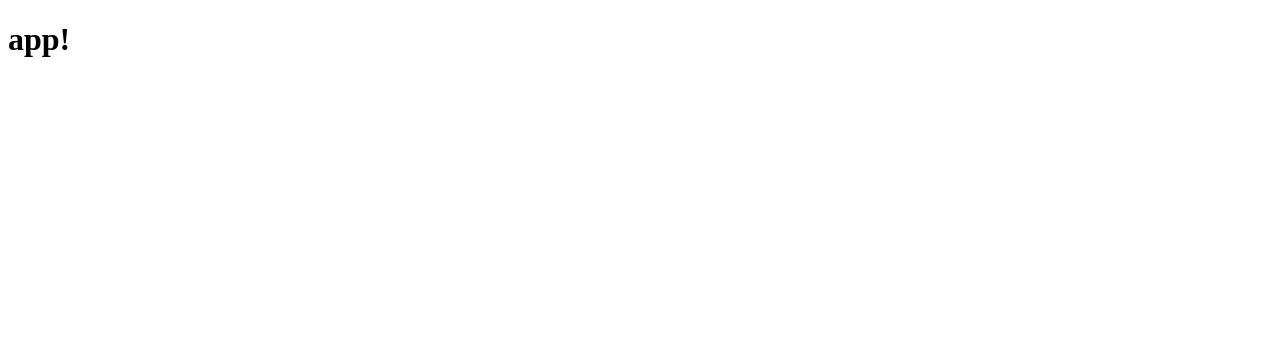
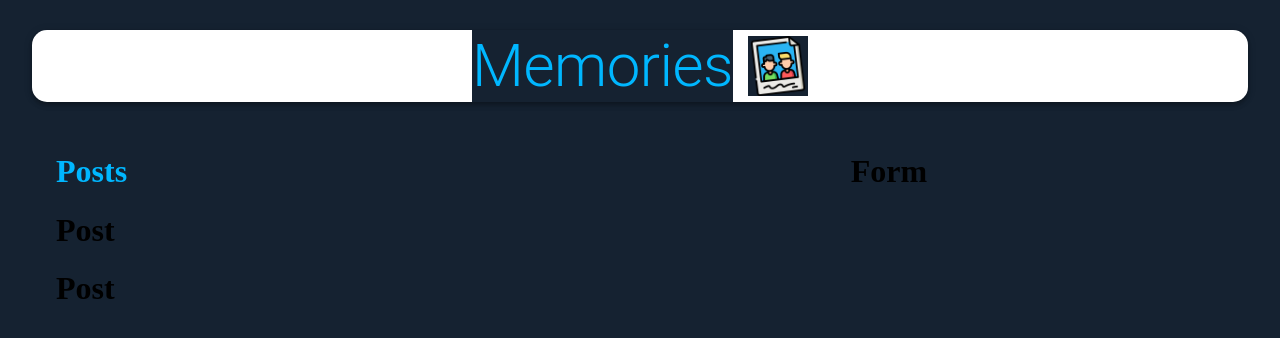
Before and after one commit to isura-m/mern-social-media-app-client, a React (Create React App) app: page / in a window 1280 px wide. Shown: the top 338 px of the page. Built offline with nearby package versions, Linux system fonts and the light colour scheme.

Commit message:
add styles to basic components

```diff
--- a/src/App.js
+++ b/src/App.js
@@ -1,10 +1,44 @@
 import React from "react";
+import { Container, AppBar, Typography, Grow, Grid } from "@material-ui/core";
+
+import Posts from "./components/Posts/Posts";
+import Form from "./components/Form/Form";
+import memories from "./images/memories.png";
+import useStyles from "./styles";
 
 const App = () => {
+  const classes = useStyles();
   return (
-    <div>
-      <h1>app!</h1>
-    </div>
+    <Container maxWidth="lg">
+      <AppBar className={classes.appBar} position="static" color="inherit">
+        <Typography className={classes.heading} variant="h2" align="center">
+          Memories
+        </Typography>
+        <img
+          className={classes.image}
+          src={memories}
+          alt="memories"
+          height="60"
+        />
+      </AppBar>
+      <Grow in>
+        <Container>
+          <Grid
+            container
+            justify="space-between"
+            alignItems="stretch"
+            spacing={3}
+          >
+            <Grid item xs={12} sm={7}>
+              <Posts />
+            </Grid>
+            <Grid item xs={12} sm={4}>
+              <Form />
+            </Grid>
+          </Grid>
+        </Container>
+      </Grow>
+    </Container>
   );
 };
 
--- a/src/components/Form/Form.js
+++ b/src/components/Form/Form.js
@@ -0,0 +1,10 @@
+import React from "react";
+import useStyles from "./styles";
+
+const Form = () => {
+  const classes = useStyles();
+
+  return <h1>Form</h1>;
+};
+
+export default Form;
--- a/src/components/Form/styles.js
+++ b/src/components/Form/styles.js
@@ -0,0 +1,24 @@
+import { makeStyles } from "@material-ui/core/styles";
+
+export default makeStyles((theme) => ({
+  root: {
+    "& .MuiTextField-root": {
+      margin: theme.spacing(1),
+    },
+  },
+  paper: {
+    padding: theme.spacing(2),
+  },
+  form: {
+    display: "flex",
+    flexWrap: "wrap",
+    justifyContent: "center",
+  },
+  fileInput: {
+    width: "97%",
+    margin: "10px 0",
+  },
+  buttonSubmit: {
+    marginBottom: 10,
+  },
+}));
--- a/src/components/Posts/Post/Post.js
+++ b/src/components/Posts/Post/Post.js
@@ -0,0 +1,9 @@
+import React from "react";
+import useStyles from "./styles";
+
+const Post = () => {
+  const classes = useStyles();
+  return <h1>Post</h1>;
+};
+
+export default Post;
--- a/src/components/Posts/Post/styles.js
+++ b/src/components/Posts/Post/styles.js
@@ -0,0 +1,52 @@
+import { makeStyles } from "@material-ui/core/styles";
+
+export default makeStyles({
+  media: {
+    height: 0,
+    paddingTop: "56.25%",
+    backgroundColor: "rgba(0, 0, 0, 0.5)",
+    backgroundBlendMode: "darken",
+  },
+  border: {
+    border: "solid",
+  },
+  fullHeightCard: {
+    height: "100%",
+  },
+  card: {
+    display: "flex",
+    flexDirection: "column",
+    justifyContent: "space-between",
+    borderRadius: "15px",
+    height: "100%",
+    position: "relative",
+  },
+  overlay: {
+    position: "absolute",
+    top: "20px",
+    left: "20px",
+    color: "white",
+  },
+  overlay2: {
+    position: "absolute",
+    top: "20px",
+    right: "20px",
+    color: "white",
+  },
+  grid: {
+    display: "flex",
+  },
+  details: {
+    display: "flex",
+    justifyContent: "space-between",
+    margin: "20px",
+  },
+  title: {
+    padding: "0 16px",
+  },
+  cardActions: {
+    padding: "0 16px 8px 16px",
+    display: "flex",
+    justifyContent: "space-between",
+  },
+});
--- a/src/components/Posts/Posts.js
+++ b/src/components/Posts/Posts.js
@@ -0,0 +1,16 @@
+import React from "react";
+import Post from "./Post/Post";
+import useStyles from "./styles";
+
+const Posts = () => {
+  const classes = useStyles();
+  return (
+    <>
+      <h1 className={classes.heading}>Posts</h1>
+      <Post />
+      <Post />
+    </>
+  );
+};
+
+export default Posts;
--- a/src/components/Posts/styles.js
+++ b/src/components/Posts/styles.js
@@ -1,12 +1,17 @@
-import React from "react";
-import { Container, AppBar, Typography, Grow, Grid } from "@material-ui/core";
+import { makeStyles } from "@material-ui/core/styles";
 
-const App = () => {
-  return (
-    <div>
-      <h1>App!</h1>
-    </div>
-  );
-};
-
-export default App;
+export default makeStyles((theme) => ({
+  mainContainer: {
+    display: "flex",
+    alignItems: "center",
+  },
+  smMargin: {
+    margin: theme.spacing(1),
+  },
+  actionDiv: {
+    textAlign: "center",
+  },
+  heading: {
+    color: "rgba(0,183,255, 1)",
+  },
+}));
--- /dev/null
+++ b/src/index.css
@@ -0,0 +1,3 @@
+* {
+  background-color: rgb(21, 34, 49);
+}
--- a/src/index.js
+++ b/src/index.js
@@ -2,5 +2,6 @@
 import ReactDOM from "react-dom";
 
 import App from "./App";
+import "./index.css";
 
 ReactDOM.render(<App />, document.getElementById("root"));
--- /dev/null
+++ b/src/styles.js
@@ -0,0 +1,18 @@
+import { makeStyles } from "@material-ui/core/styles";
+
+export default makeStyles(() => ({
+  appBar: {
+    borderRadius: 15,
+    margin: "30px 0",
+    display: "flex",
+    flexDirection: "row",
+    justifyContent: "center",
+    alignItems: "center",
+  },
+  heading: {
+    color: "rgba(0,183,255, 1)",
+  },
+  image: {
+    marginLeft: "15px",
+  },
+}));
```
Also changed, not shown: src/images/memories.png (added).
